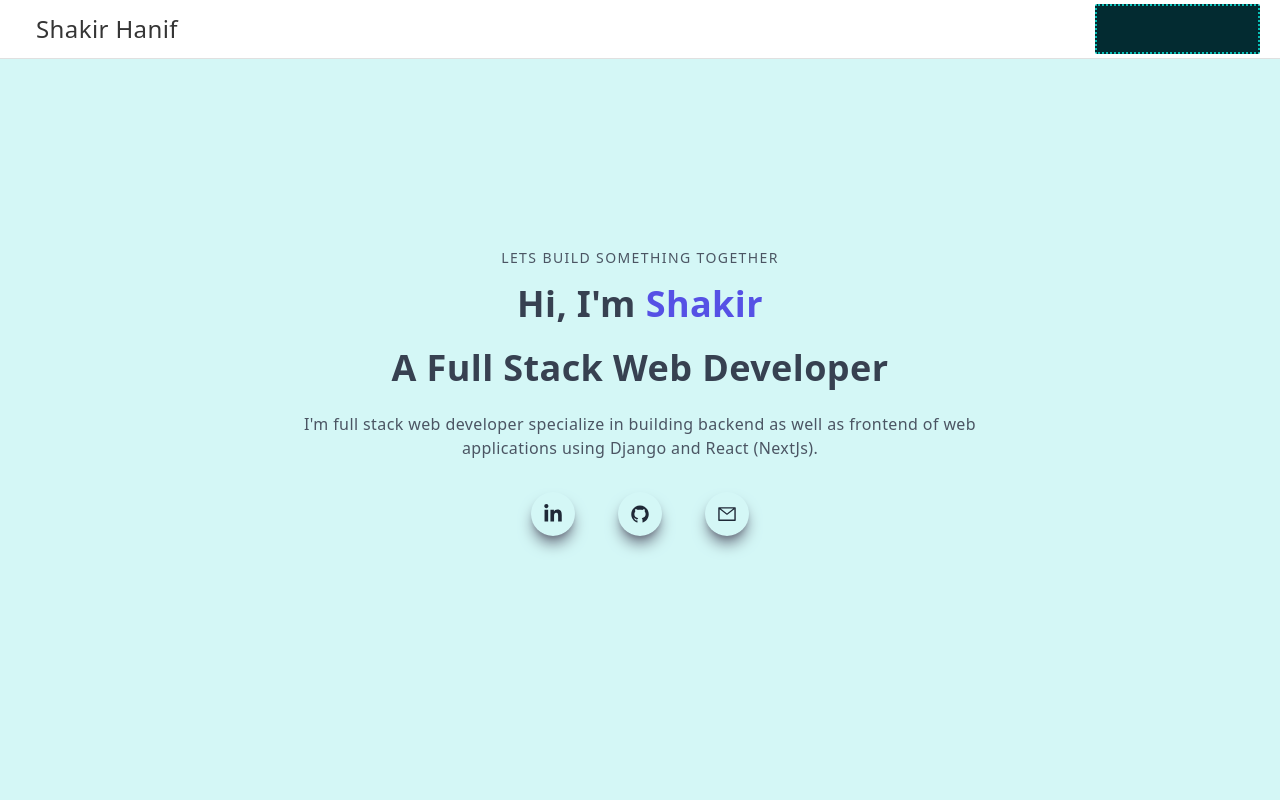
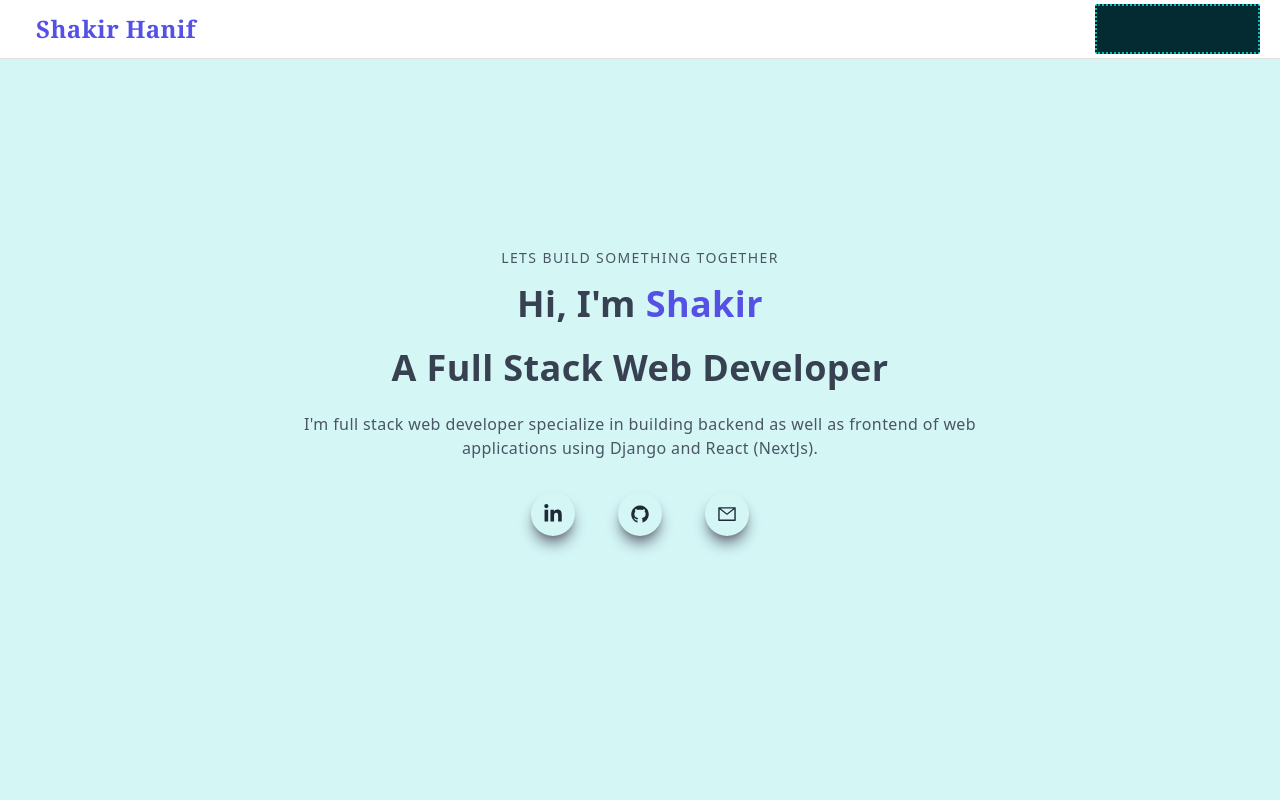
Before and after one commit to shakirhanif/portfolio, a Next.js app: page / in a window 1280 px wide. Shown: the top 800 px of the page. Built offline with nearby package versions, Linux system fonts and the light colour scheme.

Commit message:
for merging

```diff
--- a/components/NavbarNew.jsx
+++ b/components/NavbarNew.jsx
@@ -87,7 +87,7 @@ const NavbarNew = () => {
               duration={500}
             >
               <div
-                className="name-bar hover:cursor-pointer"
+                className="name-bar text-[#5651e5] font-extrabold font-serif hover:cursor-pointer"
                 style={{ paddingLeft: "1rem" }}
               >
                 Shakir Hanif
```
